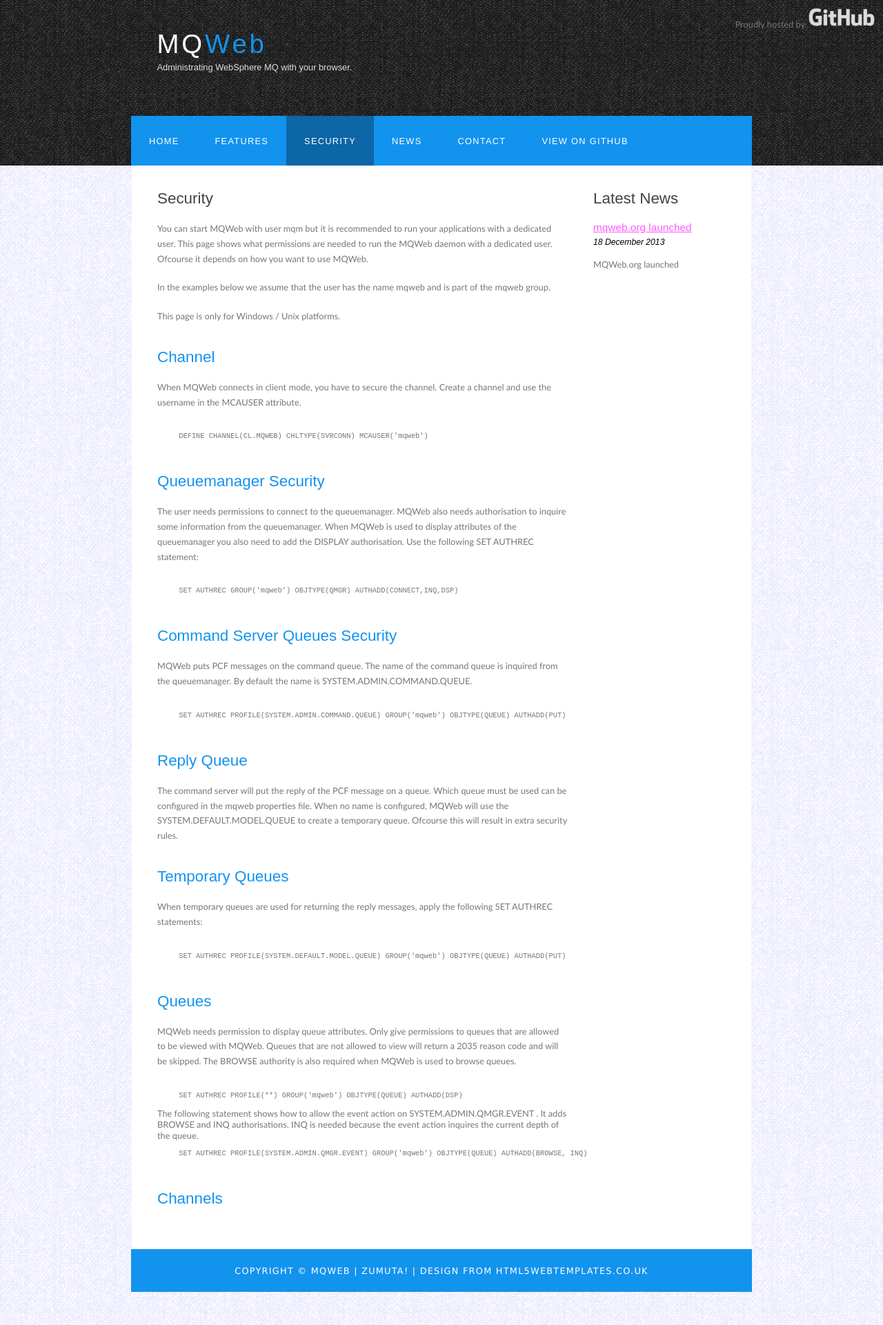
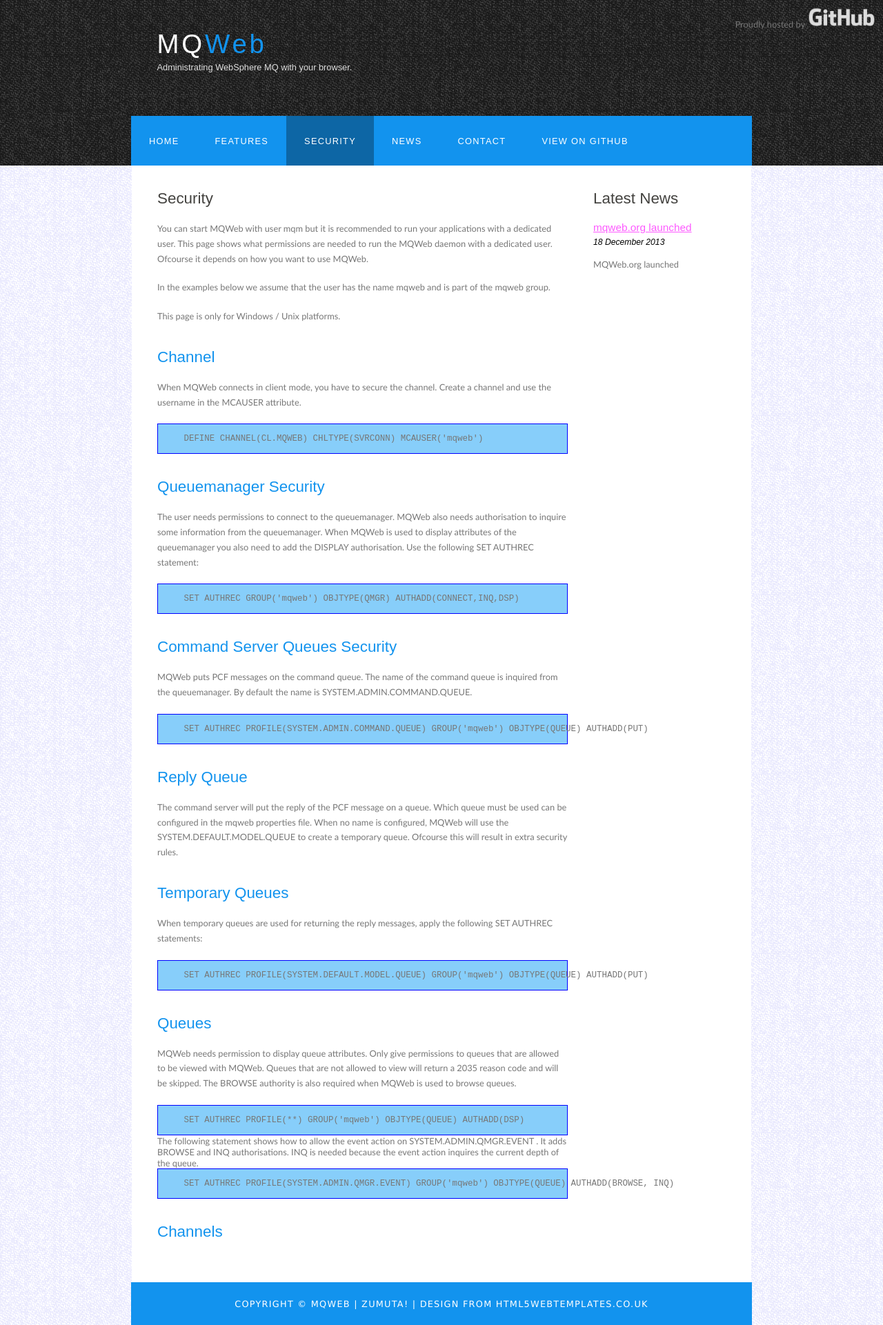
Before and after one commit to fbraem/mqweb, a Jekyll site: the page built from security.html, in a window 1280 px wide. Shown: the whole page at 69% size. Built offline with Jekyll 4.4.1, drawn with Linux system fonts in a browser that asks for light colours.

Commit message:
Styling code

```diff
--- a/style/style.css
+++ b/style/style.css
@@ -295,5 +295,7 @@
   border-top: 1px solid #FFF;}
 
 pre {
-  font-size: 1em;
+  font-size: 1.2em;
+  background-color: lightskyblue;
+  border:1px solid blue;
 }
```
